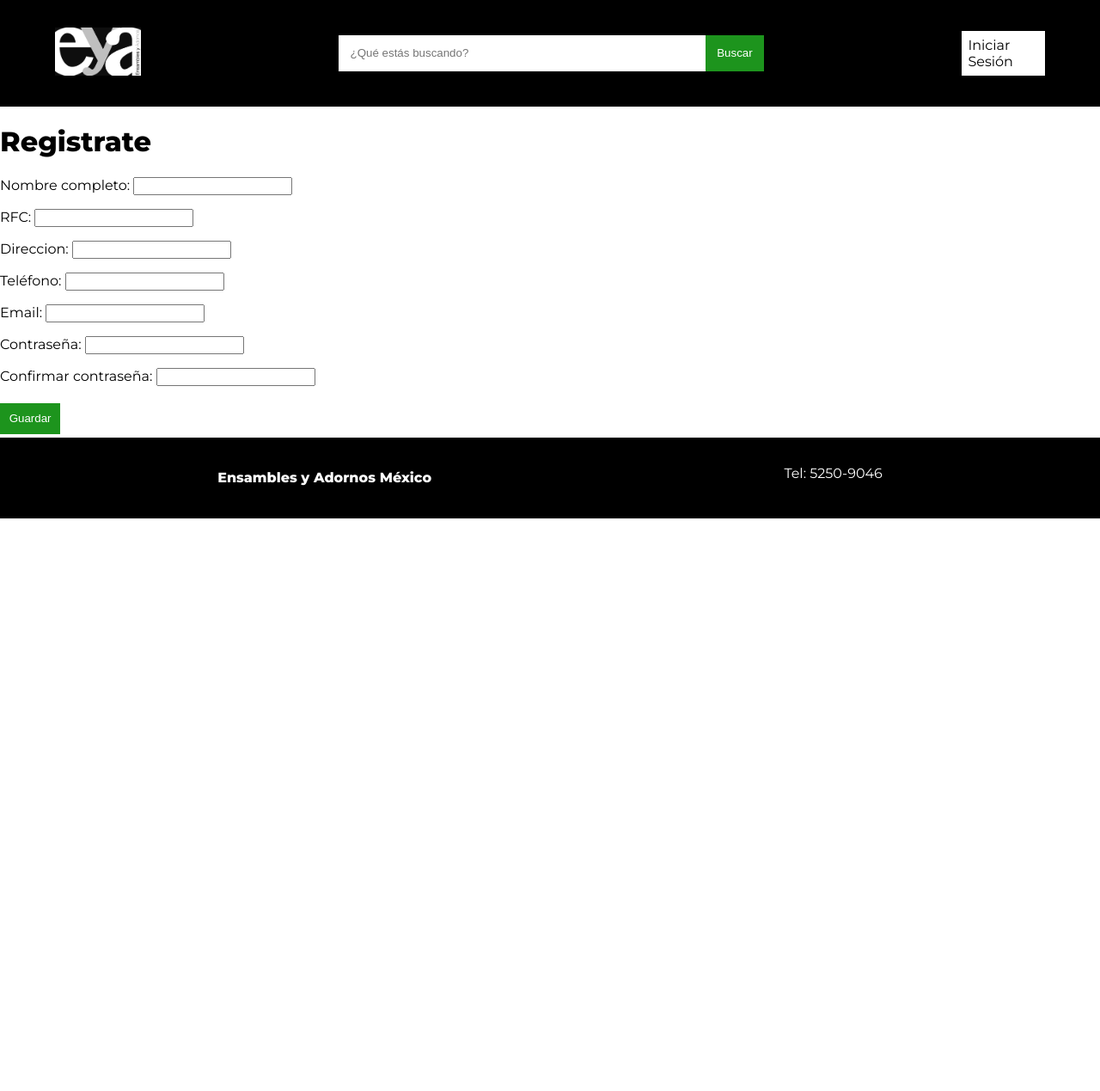
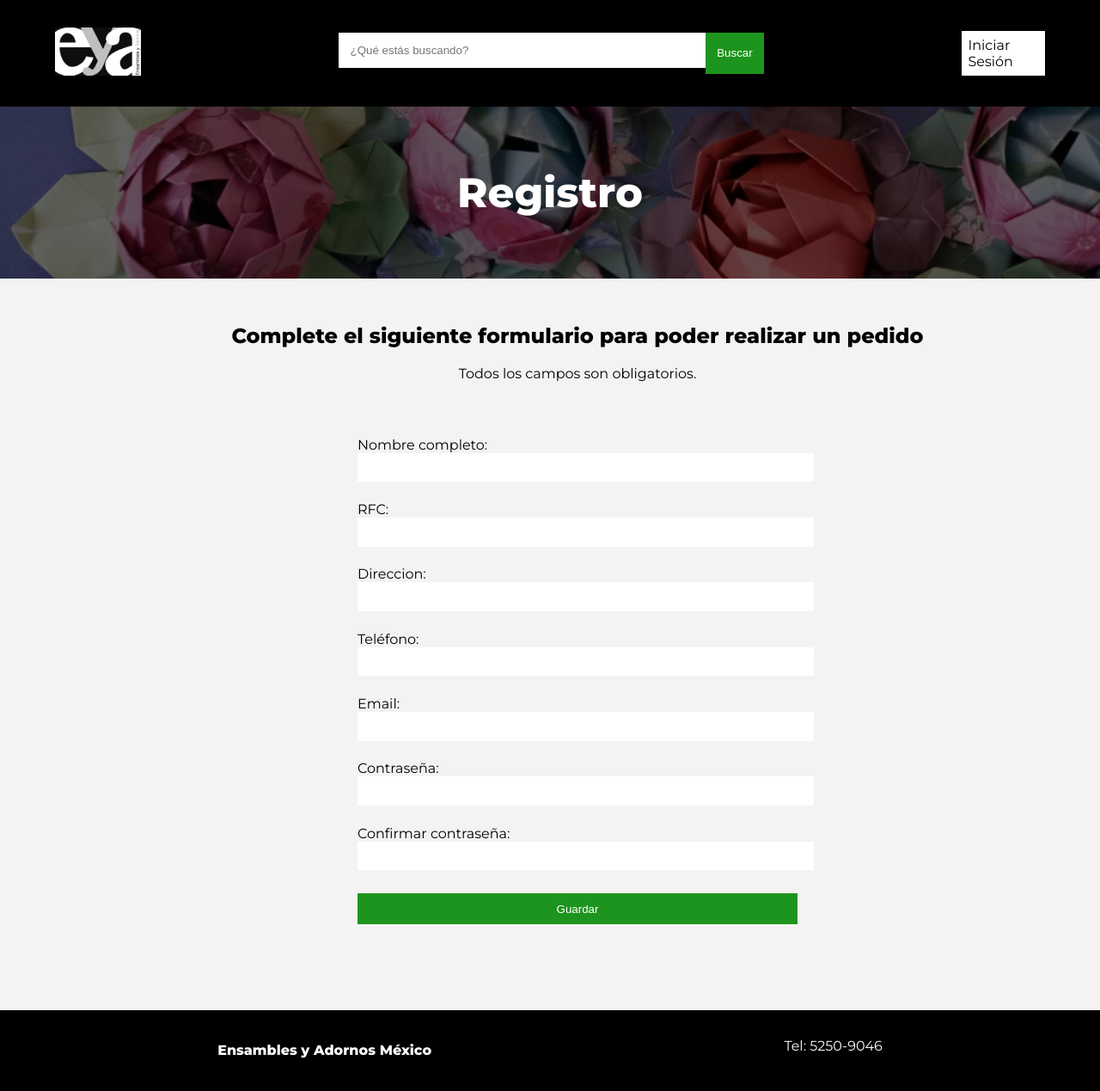
Before and after one commit to kike721/eya_webapp, a Django app: page /users/register/ in a window 1280 px wide; the page is wider, and only the part inside the window is pictured. Shown: that part at 86% size. Before the commit the page ends 603 px from the top of that part, so only its background shows below. Run offline with Django 3.2, Linux system fonts and the light colour scheme.

Commit message:
Template registro

```diff
--- a/eya/users/static/css/register.css
+++ b/eya/users/static/css/register.css
@@ -0,0 +1,52 @@
+.register{
+	background-color: #f3f3f3;
+}
+
+.register-center{
+	text-align: center;
+}
+
+.register__container{
+	width: 100%;
+	padding: 2em;
+}
+
+.register__title{
+	width: 80%;
+	margin: 0 auto;
+}
+
+.register__form{
+	width: 40%;
+	margin: 4em auto;
+}
+
+.register__img{
+	max-width: 100%;
+    max-height: 100%;
+    width: 15%;
+}
+
+input{
+	padding: 0.7em;
+	margin-bottom: 0.5em;
+	width: 100%;
+	max-width: 700px;
+	border: none;
+}
+
+.form-input{
+	display: flex;
+	flex-direction: column;
+	margin: 0.5em;
+}
+
+.button-submit{
+	text-decoration: none;
+	color: white;
+	border: none;
+	margin: 0.3em 0;
+	background-color: #1d941d;
+	padding: 0.8em;
+	width: 100%;
+}
--- a/eya/users/templates/customer_form.html
+++ b/eya/users/templates/customer_form.html
@@ -1,15 +1,29 @@
 {% extends "base.html" %}
 
+{% load static %}
+{% block extra_head %}
+  <title> Registro | Ensambles y Adornos </title>
+  <link rel="stylesheet" href="{% static 'css/register.css' %}">
+  <link rel="stylesheet" href="{% static 'css/banner.css' %}">
+
+{% endblock %}
+
 {% block content %}
-
-<h1>Registrate</h1>
-<form action="{% url 'register-customer' %}" method="POST">
+<div class="register ">
+	{% include "image-banner.html" with title="Registro" %}
+	<div class="register__container">
+		<div class="register-center">
+			<h2>Complete el siguiente formulario para poder realizar un pedido</h2>
+			<p>Todos los campos son obligatorios.</p>
+		</div>
+		<form action="{% url 'register-customer' %}" method="POST" class="register__form">
 		    {% csrf_token %}
 		    {% for hidden in form.hidden_fields %}
 		        {{ hidden }}
 		    {% endfor %}
 		    {{ form.as_p }}
-    <button style="text-decoration: none; color: white; border: none; margin: 0.3em 0; background-color: #1d941d; padding: 0.8em;" type="submit">Guardar</button>
+		    <button class="button-submit" type="submit">Guardar</button>
 		</form>
-
+	</div>
+</div>
 {% endblock %}
```
Lines whose indentation alone changed are shown as unchanged.
